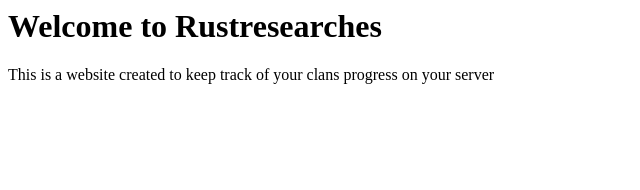
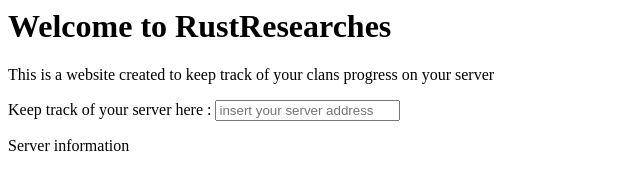
Before and after one commit to moonendesign/RustResearches, a plain HTML site: page index.html in a window 1280 px wide. Shown: the whole page, without its empty margins (0-640 px from the left). Drawn offline with Linux system fonts and the light colour scheme.

Commit message:
Updated main page

```diff
--- a/index.html
+++ b/index.html
@@ -3,10 +3,11 @@
 
 </header>
 <body>
-<h1> Welcome to Rustresearches</h1>
+<h1> Welcome to RustResearches</h1>
 <p>This is a website created to keep track of your clans progress on your server</p>
 </body>
-
+<p>Keep track of your server here : <input text placeholder="insert your server address"></p>
+<p>Server information</p>
 
 
 </html>
```
